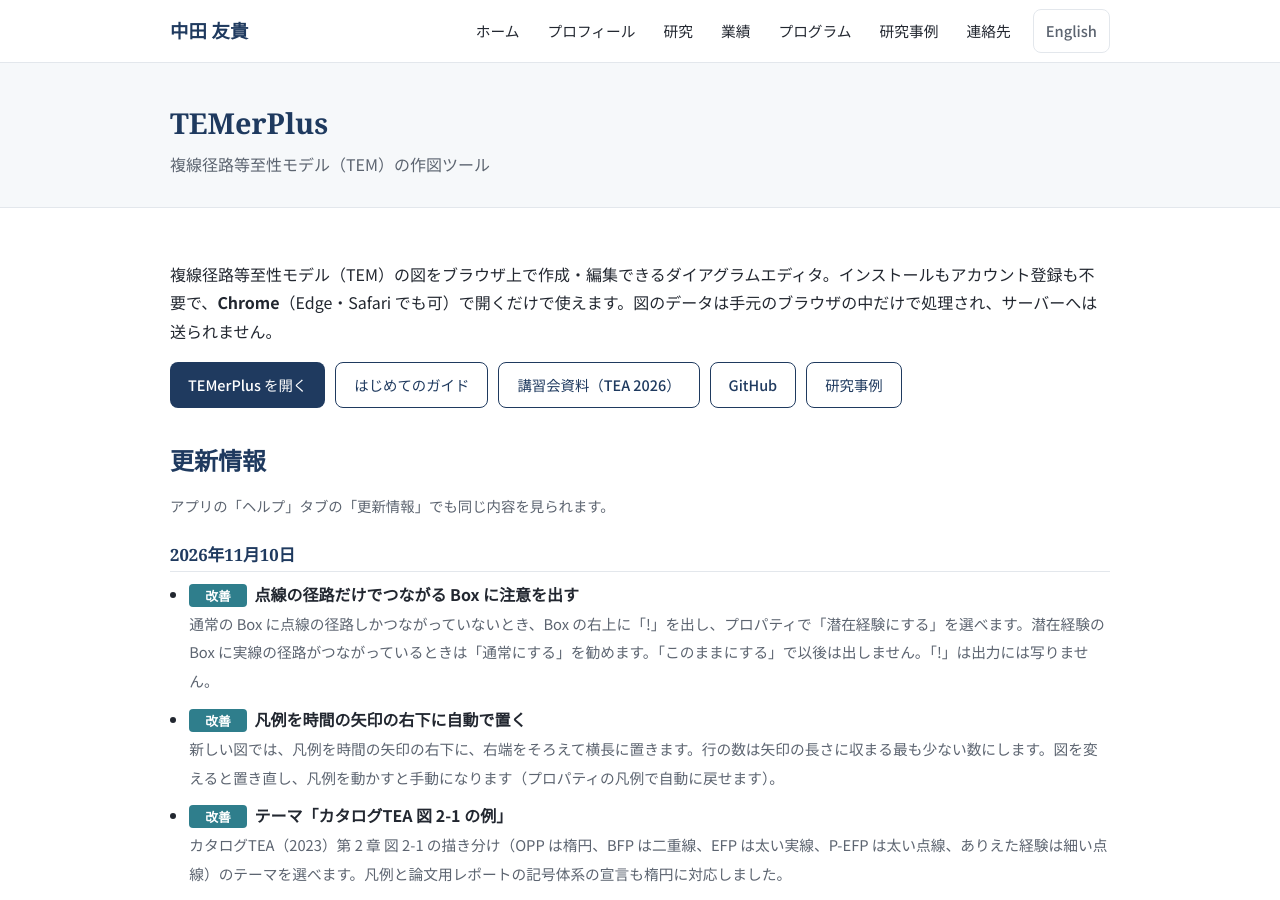
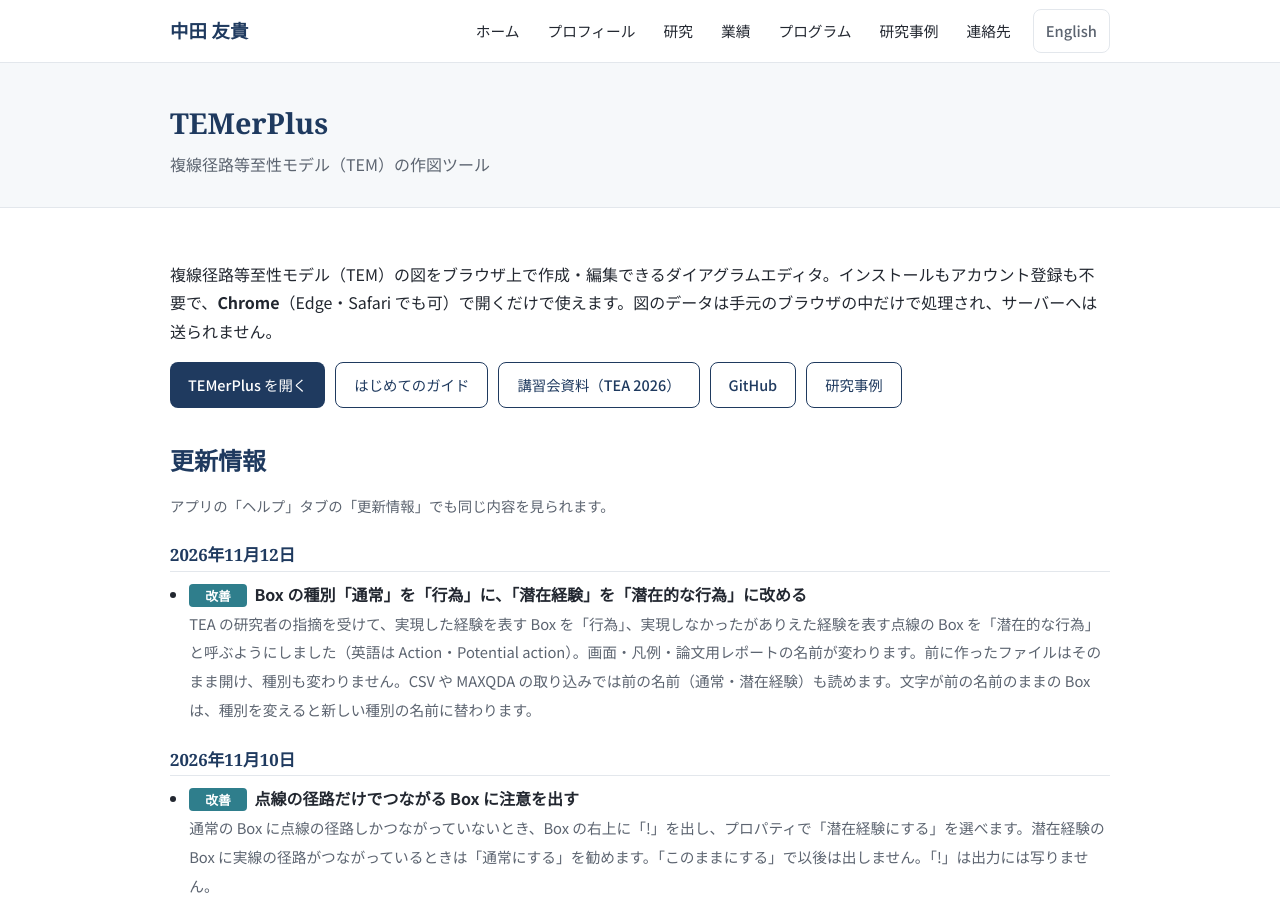
Before and after one commit to YukiInoueNakata/YukiInoueNakata.github.io, a Jekyll site: the page built from programs/temer-plus.html, in a window 1280 px wide and 900 px high. Built offline with Jekyll 4.4.1, drawn with Linux system fonts in a browser that asks for light colours.

Commit message:
TEMer Plus の更新情報を更新する（Box の種別名を 行為・潜在的な行為 に改称）
Co-Authored-By: Claude Opus 5.5 <noreply@anthropic.com>
Claude-Session: https://claude.ai/code/session_018wwFh6iiqrmMYar2X1JhYd

```diff
--- a/_data/temer_changelog.json
+++ b/_data/temer_changelog.json
@@ -1,4 +1,18 @@
 [
+  {
+    "date": "2026-11-12",
+    "items": [
+      {
+        "kind": "改善",
+        "title": "Box の種別「通常」を「行為」に、「潜在経験」を「潜在的な行為」に改める",
+        "detail": "TEA の研究者の指摘を受けて、実現した経験を表す Box を「行為」、実現しなかったがありえた経験を表す点線の Box を「潜在的な行為」と呼ぶようにしました（英語は Action・Potential action）。画面・凡例・論文用レポートの名前が変わります。前に作ったファイルはそのまま開け、種別も変わりません。CSV や MAXQDA の取り込みでは前の名前（通常・潜在経験）も読めます。文字が前の名前のままの Box は、種別を変えると新しい種別の名前に替わります。",
+        "en": {
+          "title": "Box types renamed: Action and Potential action",
+          "detail": "Following advice from TEA researchers, the Box for realized experience is now called Action (formerly Normal), and the dotted Box for unrealized but possible experience is called Potential action (formerly Latent experience). The names change in the screens, the legend and the paper report. Existing files open unchanged and keep their types. CSV and MAXQDA imports still accept the former names."
+        }
+      }
+    ]
+  },
   {
     "date": "2026-11-10",
     "items": [
```
